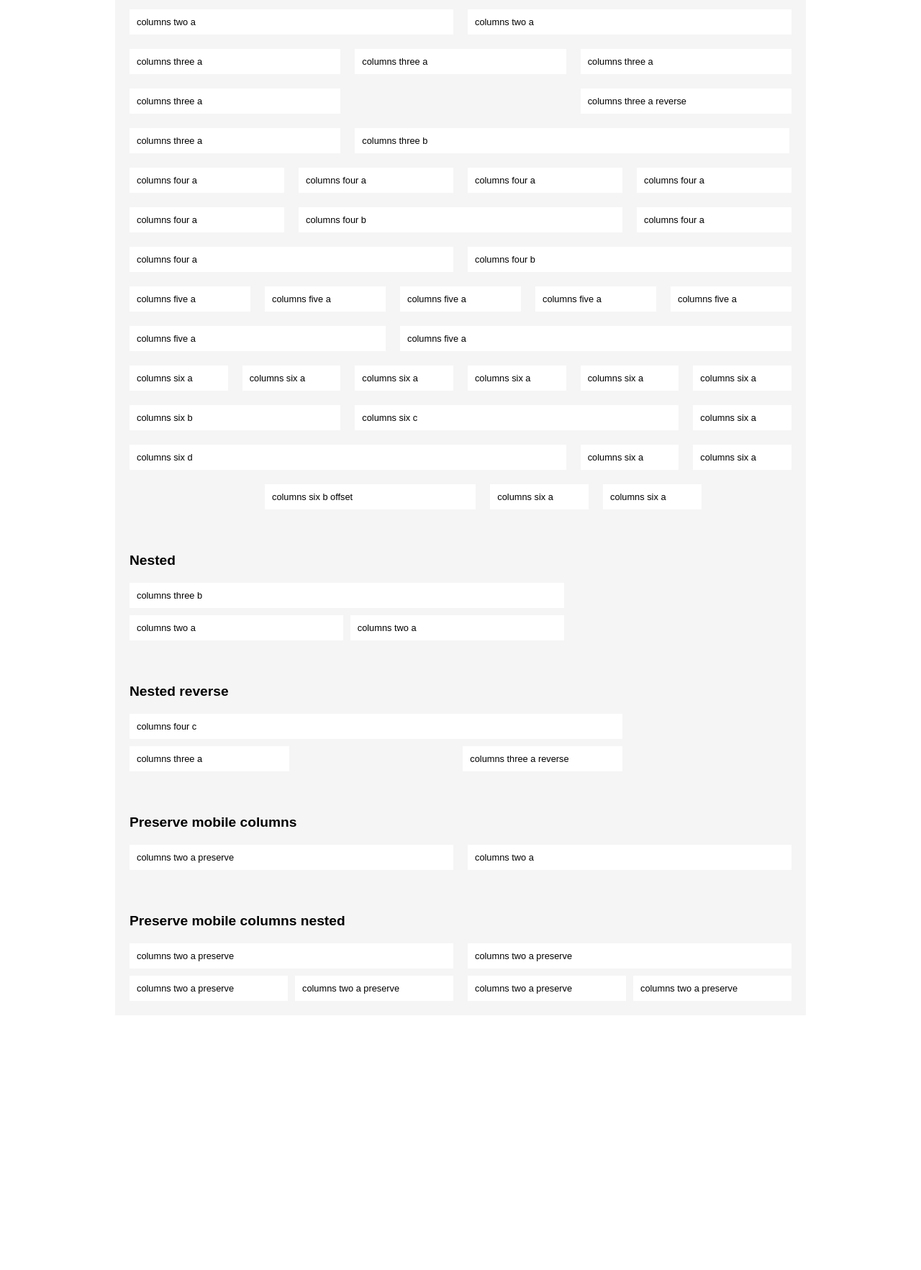
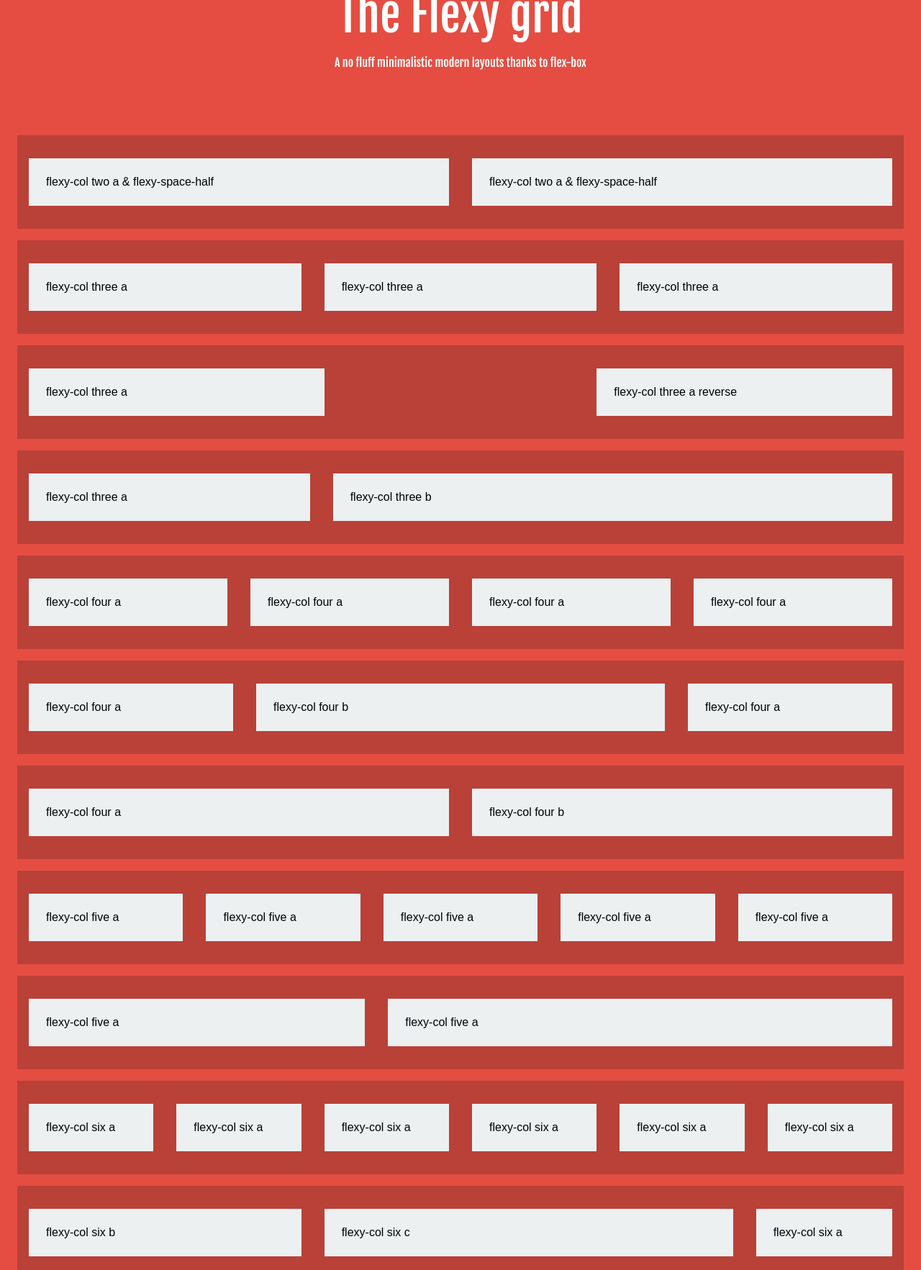
Before and after one commit to code0wl/flexy-grid, a plain HTML site: page index.html in a window 1280 px wide. Shown: the part 95-1860 px from the top of the page at 72% size. Before the commit the page ends 1506 px from the top, so only its background shows below. Drawn offline with Linux system fonts and the light colour scheme.

Commit message:
project overhaul with flex

```diff
--- /dev/null
+++ b/docs.css
@@ -0,0 +1,34 @@
+html,body {
+    font-family: sans-serif;
+    background: #e54d42;
+}
+
+small {
+    display: block;
+    font-size: 1rem;
+    margin: 1rem 0;
+}
+
+h1, h2 {
+    font-family: 'Fjalla One', sans-serif;
+    color: #fff;
+    padding: 2rem 0;
+    font-weight: 100;
+    text-align: center;
+}
+
+h1 {font-size: 4rem;}
+h2 {font-size: 1.2em;}
+
+article {
+    margin: 1rem;
+}
+
+.site-name article {
+    background: #b94138;
+}
+
+article p {
+    padding: 1.5rem;
+    background: #ecf0f1;
+}
--- a/grid.css
+++ /dev/null
@@ -1,61 +0,0 @@
-.grid {
-	margin: 0 auto;
-	max-width: 960px;
-	position: relative;
-	overflow: auto;
-}
-
-/* preserve columns in mobile */
-.columns {
-    float: left;
-    width: 100%;
-    box-sizing: border-box;
-}
-
-/* horizontal gutters */
-.grid.gutter.a .columns { padding: 5px }
-.grid.gutter.b .columns { padding: 10px }
-.grid.gutter.c .columns { padding: 15px }
-
-
-/* reset nested gutters */
-.grid.gutter .columns > .columns {
-	padding: 0;
-}
-
-/* Preserves classes for mobile */
-.columns.two.a.preserve	{ width: 50%; }
-
-
-/* desktop */
-@media screen and ( min-width: 786px ) {
-
-	.columns.reverse	{ float: right; }
-
-	.columns.two.a		{ width: 50%; }
-
-	.columns.three.a	{ width: 33.333%; }
-	.columns.three.b	{ width: 66.333%; }
-
-	.columns.four.a 	{ width: 25%; }
-	.columns.four.b 	{ width: 50%; }
-	.columns.four.c 	{ width: 75%; }
-
-	.columns.five.a 	{ width: 20%; }
-	.columns.five.b 	{ width: 40%; }
-	.columns.five.c 	{ width: 60%; }
-	.columns.five.d 	{ width: 80%; }
-
-	.columns.six.a 		{ width: 16.667%; }
-	.columns.six.b 		{ width: 33.333%; }
-	.columns.six.c 		{ width: 50%; }
-	.columns.six.d 		{ width: 66.667%; }
-	.columns.six.e 		{ width: 83.333%; }
-
-	/* Offset */
-	.columns.offset-a	{ margin-left: 20%; }
-	.columns.offset-b	{ margin-left: 40%; }
-	.columns.offset-c	{ margin-left: 60%; }
-	.columns.offset-d	{ margin-left: 80%; }
-
-}
--- a/index.html
+++ b/index.html
@@ -3,309 +3,272 @@
 
 <head>
     <title> Simple mobile first grid </title>
- 		<link rel="stylesheet" type="text/css" href="grid.css">
-
-		<!-- Style added for demo purposes -->
-		<style>
-			html,body {
-				padding: 0;
-				font-family: arial, sans-serif;
-				margin: 0;
-			}
-
-			h1, h2 {
-				margin: 50px 0 10px 10px;
-				padding: 0;
-			}
-
-			h1 {font-size: 1.5em;}
-			h2 {font-size: 1.2em;}
-
-			.site-name article {
-				overflow: auto; /* Always make sure your wrapping container (module classes) has overflow auto for a smooth ride */
-			}
-
-			.site-name > article p {
-				margin: 0;
-				font-size: .8em;
-				padding: 10px;
-				margin: 5px;
-				background: #fff;
-			}
-
-			.site-name {
-				background: #f5f5f5;
-				padding: 10px;
-			}
-
-		</style>
-
+    <link href="docs.css" rel="stylesheet">
+    <link rel="stylesheet" href="src/grid.css">
+    <link href='https://fonts.googleapis.com/css?family=Fjalla+One' rel='stylesheet' type='text/css'>
 </head>
 
 <body>
 
-		<div class="grid gutter a">
     <div class="site-name">
+        <h1> The Flexy grid <small>A no fluff minimalistic modern layouts thanks to flex-box</small></h1>
 
-				<h1> Simple mobile first grid </h1>
-
-				<article>
-					<div class="columns two a">
-						<p>columns two a</p>
+        <article class="flexy-row flexy-space-full">
+            <div class="flexy-col two a">
+                <p>flexy-col two a &amp; flexy-space-half</p>
             </div>
 
-					<div class="columns two a">
-						<p>columns two a</p>
+            <div class="flexy-col two a">
+                <p>flexy-col two a &amp; flexy-space-half</p>
             </div>
         </article>
 
-				<article>
-					<div class="columns three a">
-						<p>columns three a</p>
+        <article class="flexy-row flexy-space-full">
+            <div class="flexy-col flexy-space-full three a">
+                <p>flexy-col three a</p>
             </div>
 
-					<div class="columns three a">
-						<p>columns three a</p>
+            <div class="flexy-col three a">
+                <p>flexy-col three a</p>
             </div>
 
-					<div class="columns three a">
-						<p>columns three a</p>
+            <div class="flexy-col three a">
+                <p>flexy-col three a</p>
             </div>
         </article>
 
-				<article>
-					<div class="columns three a">
-						<p>columns three a</p>
+        <article class="flexy-row flexy-space-full reverse">
+            <div class="flexy-col three a">
+                <p>flexy-col three a</p>
             </div>
 
-					<div class="columns three a reverse">
-						<p> columns three a reverse </p>
+            <div class="flexy-col three a">
+                <p> flexy-col three a reverse </p>
+            </div>
+        </article>
+
+        <article class="flexy-row flexy-space-full">
+            <div class="flexy-col three a">
+                <p>flexy-col three a</p>
+            </div>
+
+            <div class="flexy-col three b">
+                <p>flexy-col three b</p>
+            </div>
+        </article>
+
+        <article class="flexy-row flexy-space-full">
+            <div class="flexy-col four a">
+                <p>flexy-col four a</p>
+            </div>
+
+            <div class="flexy-col four a">
+                <p>flexy-col four a</p>
+            </div>
+
+            <div class="flexy-col four a">
+                <p>flexy-col four a</p>
+            </div>
+
+            <div class="flexy-col four a">
+                <p>flexy-col four a</p>
+            </div>
+        </article>
+
+        <article class="flexy-row flexy-space-full">
+            <div class="flexy-col four a">
+                <p>flexy-col four a</p>
+            </div>
+
+            <div class="flexy-col four b">
+                <p>flexy-col four b</p>
+            </div>
+
+            <div class="flexy-col four a">
+                <p>flexy-col four a</p>
+            </div>
+        </article>
+
+        <article class="flexy-row flexy-space-full">
+            <div class="flexy-col four b">
+                <p>flexy-col four a</p>
+            </div>
+
+            <div class="flexy-col four b">
+                <p>flexy-col four b</p>
             </div>
         </article>
 
 
-				<article>
-					<div class="columns three a">
-						<p>columns three a</p>
+        <article class="flexy-row flexy-space-full">
+            <div class="flexy-col five a">
+                <p>flexy-col five a</p>
             </div>
 
-					<div class="columns three b">
-						<p>columns three b</p>
+            <div class="flexy-col five a">
+                <p>flexy-col five a</p>
+            </div>
+
+            <div class="flexy-col five a">
+                <p>flexy-col five a</p>
+            </div>
+
+            <div class="flexy-col five a">
+                <p>flexy-col five a</p>
+            </div>
+
+            <div class="flexy-col five a">
+                <p>flexy-col five a</p>
             </div>
         </article>
 
-
-				<article>
-					<div class="columns four a">
-						<p>columns four a</p>
+        <article class="flexy-row flexy-space-full">
+            <div class="flexy-col five b">
+                <p>flexy-col five a</p>
             </div>
 
-					<div class="columns four a">
-						<p>columns four a</p>
-					</div>
-
-					<div class="columns four a">
-						<p>columns four a</p>
-					</div>
-
-					<div class="columns four a">
-						<p>columns four a</p>
+            <div class="flexy-col five c">
+                <p>flexy-col five a</p>
             </div>
         </article>
 
-				<article>
-					<div class="columns four a">
-						<p>columns four a</p>
+        <article class="flexy-row flexy-space-full">
+            <div class="flexy-col six a">
+                <p>flexy-col six a</p>
             </div>
 
-					<div class="columns four b">
-						<p>columns four b</p>
+            <div class="flexy-col six a">
+                <p>flexy-col six a</p>
             </div>
 
-					<div class="columns four a">
-						<p>columns four a</p>
+            <div class="flexy-col six a">
+                <p>flexy-col six a</p>
+            </div>
+
+            <div class="flexy-col six a">
+                <p>flexy-col six a</p>
+            </div>
+
+            <div class="flexy-col six a">
+                <p>flexy-col six a</p>
+            </div>
+
+            <div class="flexy-col six a">
+                <p>flexy-col six a</p>
             </div>
         </article>
 
-				<article>
-					<div class="columns four b">
-						<p>columns four a</p>
+        <article class="flexy-row flexy-space-full">
+            <div class="flexy-col six b">
+                <p>flexy-col six b</p>
             </div>
 
-					<div class="columns four b">
-						<p>columns four b</p>
+            <div class="flexy-col six c">
+                <p>flexy-col six c</p>
+            </div>
+
+            <div class="flexy-col six a">
+                <p>flexy-col six a</p>
             </div>
         </article>
 
-
-				<article>
-					<div class="columns five a">
-						<p>columns five a</p>
+        <article class="flexy-row flexy-space-full">
+            <div class="flexy-col six d">
+                <p>flexy-col six d</p>
             </div>
 
-					<div class="columns five a">
-						<p>columns five a</p>
+            <div class="flexy-col six a">
+                <p>flexy-col six a</p>
             </div>
 
-					<div class="columns five a">
-						<p>columns five a</p>
-					</div>
-
-					<div class="columns five a">
-						<p>columns five a</p>
-					</div>
-
-					<div class="columns five a">
-						<p>columns five a</p>
-					</div>
-				</article>
-
-				<article>
-					<div class="columns five b">
-						<p>columns five a</p>
-					</div>
-
-					<div class="columns five c">
-						<p>columns five a</p>
-					</div>
-				</article>
-
-				<article>
-					<div class="columns six a">
-						<p>columns six a</p>
-					</div>
-
-					<div class="columns six a">
-						<p>columns six a</p>
-					</div>
-
-					<div class="columns six a">
-						<p>columns six a</p>
-					</div>
-
-					<div class="columns six a">
-						<p>columns six a</p>
-					</div>
-
-					<div class="columns six a">
-						<p>columns six a</p>
-					</div>
-
-					<div class="columns six a">
-						<p>columns six a</p>
-					</div>
-				</article>
-
-				<article>
-					<div class="columns six b">
-						<p>columns six b</p>
-					</div>
-
-					<div class="columns six c">
-						<p>columns six c</p>
-					</div>
-
-					<div class="columns six a">
-						<p>columns six a</p>
-					</div>
-				</article>
-
-				<article>
-					<div class="columns six d">
-						<p>columns six d</p>
-					</div>
-
-					<div class="columns six a">
-						<p>columns six a</p>
-					</div>
-
-					<div class="columns six a">
-						<p>columns six a</p>
+            <div class="flexy-col six a">
+                <p>flexy-col six a</p>
             </div>
         </article>
 
         <!-- Offset -->
-				<article>
-					<div class="columns six b offset-a">
-						<p>columns six b offset</p>
+        <article class="flexy-row flexy-space-full">
+            <div class="flexy-col six b offset-a">
+                <p>flexy-col six b offset</p>
             </div>
 
-					<div class="columns six a">
-						<p>columns six a</p>
+            <div class="flexy-col six a">
+                <p>flexy-col six a</p>
             </div>
 
-					<div class="columns six a">
-						<p>columns six a</p>
+            <div class="flexy-col six a">
+                <p>flexy-col six a</p>
             </div>
         </article>
 
         <!-- Nested -->
-				<article>
         <h2>Nested</h2>
-					<div class="columns three b">
-						<p>columns three b</p>
+        <article class="flexy-row flexy-space-full">
+            <div class="flexy-col three b">
+                <p>flexy-col three b</p>
 
-						<div class="columns two a">
-							<p>columns two a</p>
+                <div class="flexy-col two a">
+                    <p>flexy-col two a</p>
                 </div>
 
-						<div class="columns two a">
-							<p>columns two a</p>
+                <div class="flexy-col two a">
+                    <p>flexy-col two a</p>
                 </div>
             </div>
         </article>
 
-				<article>
         <h2>Nested reverse</h2>
-					<div class="columns four c">
-						<p>columns four c</p>
+        <article class="flexy-row flexy-space-full">
+            <div class="flexy-col four c">
+                <p>flexy-col four c</p>
 
-						<div class="columns three a">
-							<p>columns three a</p>
+
+                <div class="flexy-col three a">
+                    <p>flexy-col three a</p>
                 </div>
 
-						<div class="columns three a reverse">
-							<p>columns three a reverse</p>
+                <div class="flexy-col three a reverse">
+                    <p>flexy-col three a reverse</p>
                 </div>
+
             </div>
         </article>
 
-				<article>
         <h2>Preserve mobile columns</h2>
-					<div class="columns two a preserve">
-						<p>columns two a preserve</p>
+        <article class="flexy-row flexy-space-full">
+            <div class="flexy-col two a preserve">
+                <p>flexy-col two a preserve</p>
             </div>
-					<div class="columns two a preserve">
-						<p>columns two a</p>
+            <div class="flexy-col two a preserve">
+                <p>flexy-col two a</p>
             </div>
         </article>
 
-				<article>
-					<h2>Preserve mobile columns nested</h2>
-					<div class="columns two a preserve">
-						<p>columns two a preserve</p>
-						<div class="columns two a preserve">
-							<p>columns two a preserve</p>
+        <h2>Preserve mobile flexy-col nested</h2>
+        <article class="flexy-row flexy-space-full">
+            <div class="flexy-col two a preserve">
+                <p>flexy-col two a preserve</p>
+                <div class="flexy-col two a preserve">
+                    <p>flexy-col two a preserve</p>
                 </div>
 
-						<div class="columns two a preserve">
-							<p>columns two a preserve</p>
+                <div class="flexy-col two a preserve">
+                    <p>flexy-col two a preserve</p>
                 </div>
             </div>
-					<div class="columns two a preserve">
-						<p>columns two a preserve</p>
-						<div class="columns two a preserve">
-							<p>columns two a preserve</p>
+            <div class="flexy-col two a preserve">
+                <p>flexy-col two a preserve</p>
+                <div class="flexy-col two a preserve">
+                    <p>flexy-col two a preserve</p>
                 </div>
 
-						<div class="columns two a preserve">
-							<p>columns two a preserve</p>
+                <div class="flexy-col two a preserve">
+                    <p>flexy-col two a preserve</p>
                 </div>
             </div>
         </article>
 
     </div>
-		</div>
 
 </body>
 </html>
--- /dev/null
+++ b/src/grid.css
@@ -0,0 +1,47 @@
+.flexy-row { display: flex; flex-direction: column }
+
+/* Gutter spaces */
+.flexy-row.flexy-space-half .flexy-col { margin: .5rem; }
+.flexy-row.flexy-space-full .flexy-col { margin: 1rem; }
+.flexy-row.flexy-space-double .flexy-col { margin: 2rem; }
+
+/* Reverse order by using flex native feature */
+.flexy-row.reverse { justify-content: space-between; }
+
+/* Preserves classes for mobile */
+.columns.two.a.preserve	{ flex-basis: 50%; max-width: 50%;}
+
+/* desktop: Oppionated desktop breakpoint */
+@media screen and ( min-width: 786px ) {
+
+    .flexy-row { flex-direction: row }
+
+    .flexy-col.reverse	{  }
+
+    .flexy-col.two.a		{ flex-basis: 50%; max-width: 50%; }
+
+    .flexy-col.three.a	{ flex-basis: 33.333333%; max-width: 33.333333%; }
+    .flexy-col.three.b	{ flex-basis: 66.333333%; max-width: 66.333333%: }
+
+    .flexy-col.four.a 	{ flex-basis: 25%; max-width: 25; }
+    .flexy-col.four.b 	{ flex-basis: 50%; max-width: 50%; }
+    .flexy-col.four.c 	{ flex-basis: 75%; max-width: 75%; }
+
+    .flexy-col.five.a 	{ flex-basis: 20%; max-width: 20%; }
+    .flexy-col.five.b 	{ flex-basis: 40%; max-width: 40%; }
+    .flexy-col.five.c 	{ flex-basis: 60%; max-width: 60%; }
+    .flexy-col.five.d 	{ flex-basis: 80%; max-width: 80%; }
+
+    .flexy-col.six.a 		{ flex-basis: 16.666667%; max-width: 16.666667%; }
+    .flexy-col.six.b 		{ flex-basis: 33.333333%; max-width: 33.333333%; }
+    .flexy-col.six.c 		{ flex-basis: 50%; max-width: 50%; }
+    .flexy-col.six.d 		{ flex-basis: 66.666667%; max-width: 66.666667%; }
+    .flexy-col.six.e 		{ flex-basis: 83.333333%; max-width: 83.333333%; }
+
+    /* Offset */
+    .flexy-col.offset-a	{ margin-left: 20%; }
+    .flexy-col.offset-b	{ margin-left: 40%; }
+    .flexy-col.offset-c	{ margin-left: 60%; }
+    .flexy-col.offset-d	{ margin-left: 80%; }
+
+}
```
Lines whose indentation alone changed are shown as unchanged.
